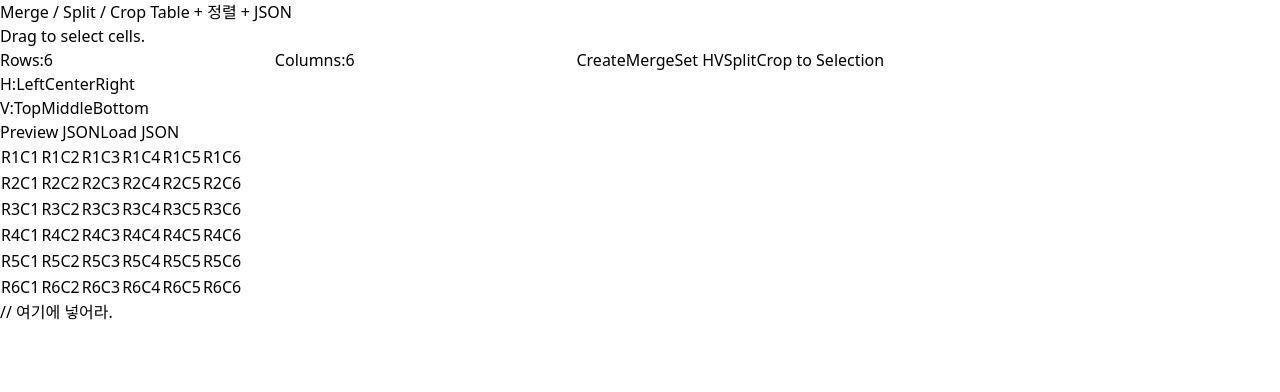
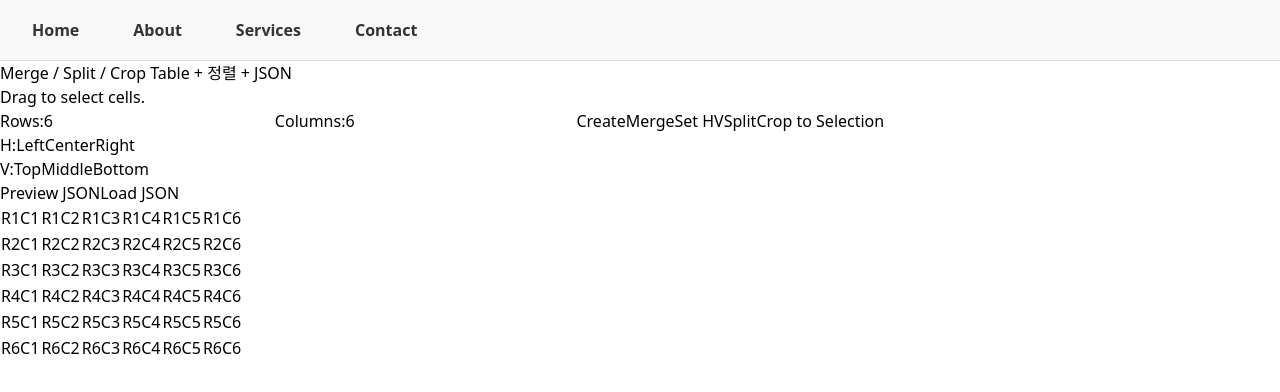
Before and after one commit to gracesjy/react-example, a React (Vite) app: page / in a window 1280 px wide. Shown: the top 392 px of the page. Built offline with nearby package versions, Linux system fonts and the light colour scheme.

Commit message:
Simple Menu

```diff
--- a/src/App.jsx
+++ b/src/App.jsx
@@ -1,5 +1,8 @@
 import React, { useState, useRef } from "react";
 import ReactJson from "react-json-view";
+import Menu from "./Menu.jsx";
+
+
 
 export default function MergeSplitTable() {
   const [numRows, setNumRows] = useState(6);
@@ -113,8 +116,6 @@ export default function MergeSplitTable() {
     }
 
     return Array.from(coords).map((s) => s.split(",").map(Number));
-
-
   };
 
 
@@ -603,6 +604,8 @@ const onCellMouseEnter = (r, c) => {
       onMouseUp={onMouseUp}
       onMouseLeave={onMouseUp}
     >
+      <Menu />
+
       <h2 className="text-2xl font-semibold mb-3">
         Merge / Split / Crop Table + 정렬 + JSON
       </h2>
@@ -784,7 +787,6 @@ const onCellMouseEnter = (r, c) => {
           </tbody>
         </table>
       </div>
-      // 여기에 넣어라.
       {showModal && (
         <div className="fixed inset-0 bg-black bg-opacity-50 flex items-center justify-center z-50">
           <div className="bg-white p-4 rounded max-w-3xl w-full shadow-lg">
--- /dev/null
+++ b/src/Menu.css
@@ -0,0 +1,64 @@
+.menu {
+  background-color: #f8f8f8;
+  padding: 10px 20px;
+  border-bottom: 1px solid #ddd;
+}
+
+.menu-list {
+  list-style: none;
+  display: flex;
+  gap: 30px;
+  margin: 0;
+  padding: 0;
+}
+
+.menu-item {
+  position: relative;
+}
+
+.menu-link {
+  text-decoration: none;
+  color: #333;
+  font-weight: bold;
+  padding: 8px 12px;
+  display: inline-block;
+}
+
+.menu-link:hover {
+  background-color: #e0e0e0;
+  border-radius: 4px;
+}
+
+.submenu {
+  display: none;
+  position: absolute;
+  top: 35px;
+  left: 0;
+  background-color: white;
+  border: 1px solid #ccc;
+  list-style: none;
+  padding: 10px 0;
+  margin: 0;
+  min-width: 160px;
+  box-shadow: 0 2px 8px rgba(0, 0, 0, 0.1);
+  z-index: 100;
+}
+
+.submenu-item {
+  padding: 0;
+}
+
+.submenu-link {
+  display: block;
+  padding: 8px 16px;
+  text-decoration: none;
+  color: #333;
+}
+
+.submenu-link:hover {
+  background-color: #f0f0f0;
+}
+
+.menu-item:hover .submenu {
+  display: block;
+}
--- /dev/null
+++ b/src/Menu.jsx
@@ -0,0 +1,45 @@
+import React from 'react';
+import './Menu.css';
+
+const Menu = () => {
+  const menuItems = [
+    { name: 'Home', link: '#home' },
+    { name: 'About', link: '#about' },
+    {
+      name: 'Services',
+      subItems: [
+        { name: 'Web Development', link: '#web' },
+        { name: 'Mobile Apps', link: '#mobile' },
+        { name: 'UI/UX Design', link: '#design' },
+      ],
+    },
+    { name: 'Contact', link: '#contact' },
+  ];
+
+  return (
+    <nav className="menu">
+      <ul className="menu-list">
+        {menuItems.map((item, idx) => (
+          <li key={idx} className="menu-item">
+            <a href={item.link || '#'} className="menu-link">
+              {item.name}
+            </a>
+            {item.subItems && (
+              <ul className="submenu">
+                {item.subItems.map((sub, subIdx) => (
+                  <li key={subIdx} className="submenu-item">
+                    <a href={sub.link} className="submenu-link">
+                      {sub.name}
+                    </a>
+                  </li>
+                ))}
+              </ul>
+            )}
+          </li>
+        ))}
+      </ul>
+    </nav>
+  );
+};
+
+export default Menu;
```
Also changed, not shown: 1 other file (tests, documents, lock files or other folders). Lines whose indentation alone changed are shown as unchanged.
